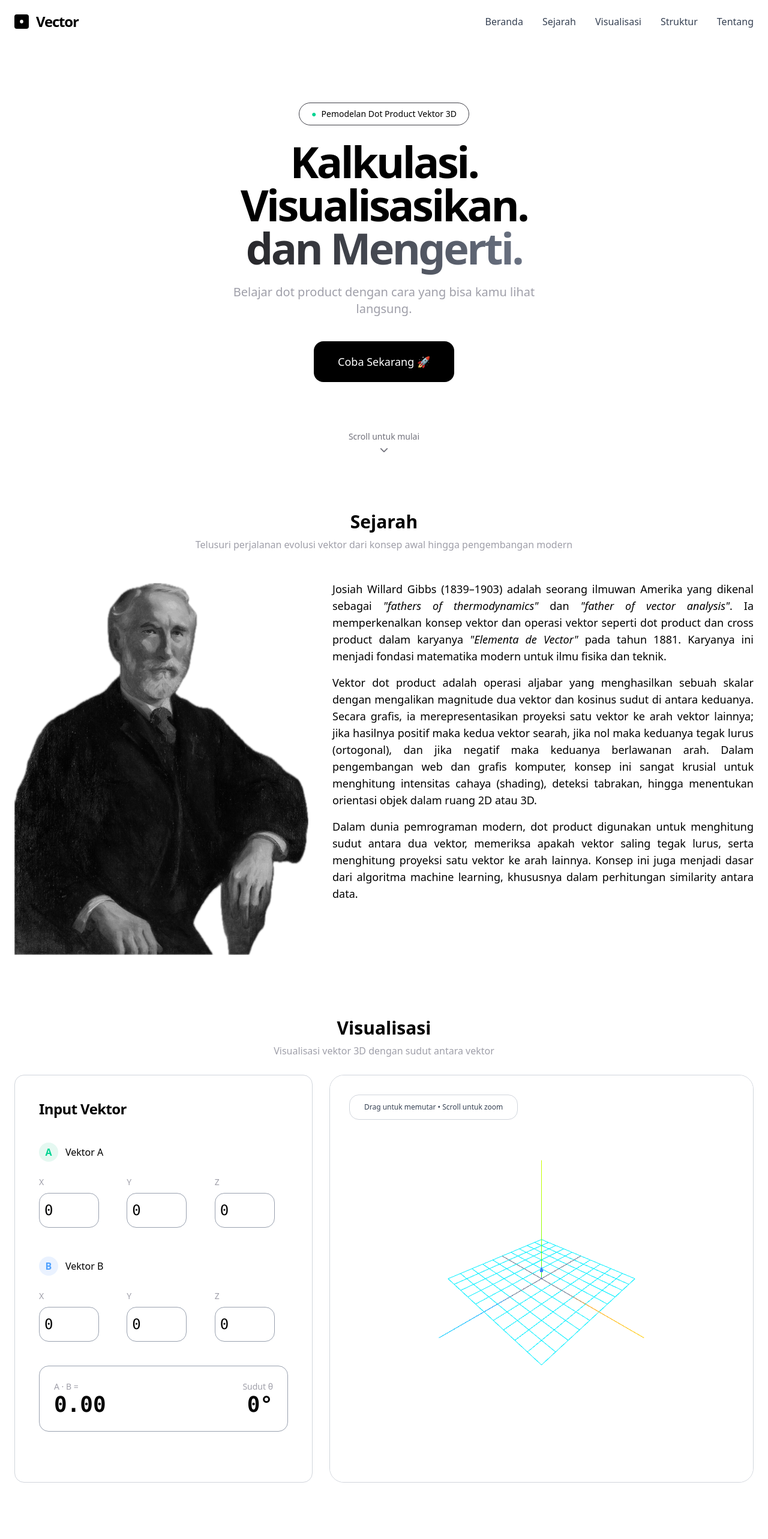
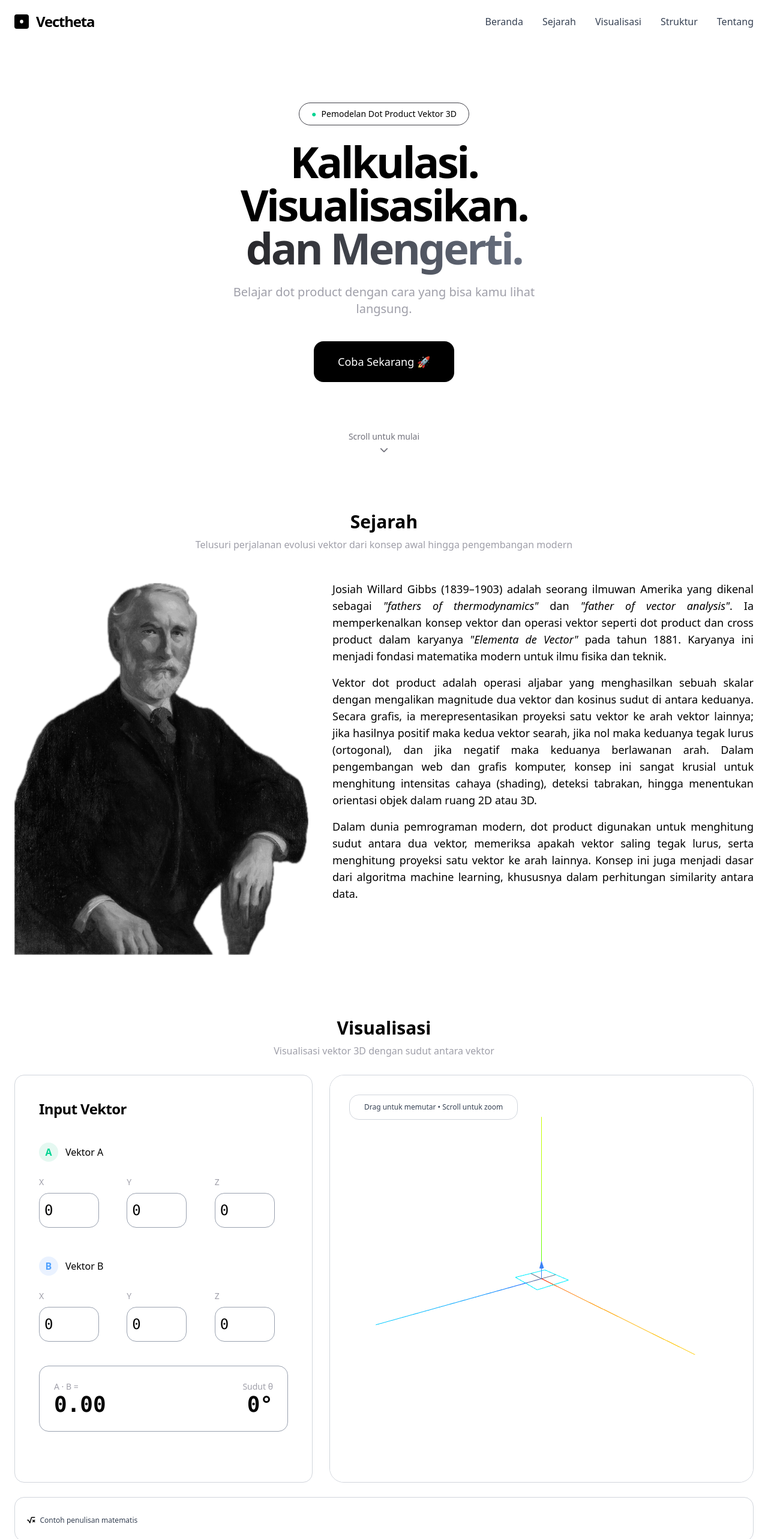
Before and after one commit to rafixxp/vectheta, a Vue app: page / in a window 1280 px wide. Shown: the top 2566 px of the page at 60% size. Before the commit the page ends 2532 px from the top, so only its background shows below. Built offline with nearby package versions, Linux system fonts and the light colour scheme.

Commit message:
update: adding math example

```diff
--- a/package.json
+++ b/package.json
@@ -10,6 +10,7 @@
   },
   "dependencies": {
     "@types/three": "^0.183.1",
+    "katex": "^0.16.45",
     "three": "^0.183.2",
     "vue": "^3.5.32",
     "vue-router": "^5.0.4"
--- a/src/components/Content.vue
+++ b/src/components/Content.vue
@@ -1,5 +1,5 @@
 <script setup>
-import { onMounted, onBeforeMount, nextTick, ref, watch } from 'vue'
+import { onMounted, onBeforeMount, nextTick, ref, watch, computed } from 'vue'
 import * as THREE from 'three'
 import { OrbitControls } from 'three/examples/jsm/controls/OrbitControls.js'
 
@@ -26,7 +26,7 @@ const init = async () => {
     scene.background = new THREE.Color(0xffffff)
 
     camera = new THREE.PerspectiveCamera(90, container.clientWidth / container.clientHeight, 0.1, 1000)
-    camera.position.set(8, 8, 8)
+    camera.position.set(8, 4, 6)
 
     renderer = new THREE.WebGLRenderer({ antialias: true })
     renderer.setSize(container.clientWidth, container.clientHeight)
@@ -38,7 +38,7 @@ const init = async () => {
     controls.dampingFactor = 0.08
 
     scene.add(new THREE.AxesHelper(7))
-    scene.add(new THREE.GridHelper(9, 10, 0x64748b, 0x0efff))
+    scene.add(new THREE.GridHelper(2, 2, 0x64748b, 0x0efff))
 
     animate()
     updateAll()
@@ -248,6 +248,13 @@ onBeforeMount(() => {
           </div>
         </div>
       </div>
+
+      <div class="grid lg:gird-cols-12 sm:grid-cols-1 border border-gray-300 p-2 rounded-2xl mt-6">
+        <div class="bg-white backdrop-blur-md px-3 py-4">
+          <span class="fas fa-square-root-variable text-xs font-semibold"></span><span class="text-xs ms-2 text-gray-700">Contoh penulisan matematis</span>
+          <div v-html="mathExplained"></div>
+        </div>
+      </div>
     </div>
   </section>
 </template>
--- a/src/components/Header.vue
+++ b/src/components/Header.vue
@@ -3,7 +3,7 @@
     <div class="max-w-7xl mx-auto px-6 py-5 flex items-center justify-between">
       <div class="flex items-center gap-3">
         <div class="w-6 h-6 bg-black rounded flex items-center justify-center text-white font-bold text-xl">•</div>
-        <span class="text-2xl font-semibold tracking-tighter">Vector</span>
+        <span class="text-2xl font-semibold tracking-tighter">Vectheta</span>
       </div>
       <div class="hidden md:flex items-center gap-8">
         <a href="#hero" class="text-gray-700 text-md hover:text-white transition">Beranda</a>
--- a/src/main.js
+++ b/src/main.js
@@ -1,6 +1,7 @@
 import { createApp } from 'vue'
 import App from './App.vue'
 import router from './router'
+import 'katex/dist/katex.min.css'
 
 const app = createApp(App)
 app.use(router)
```
Also changed, not shown: 1 other file (tests, documents, lock files or other folders).
